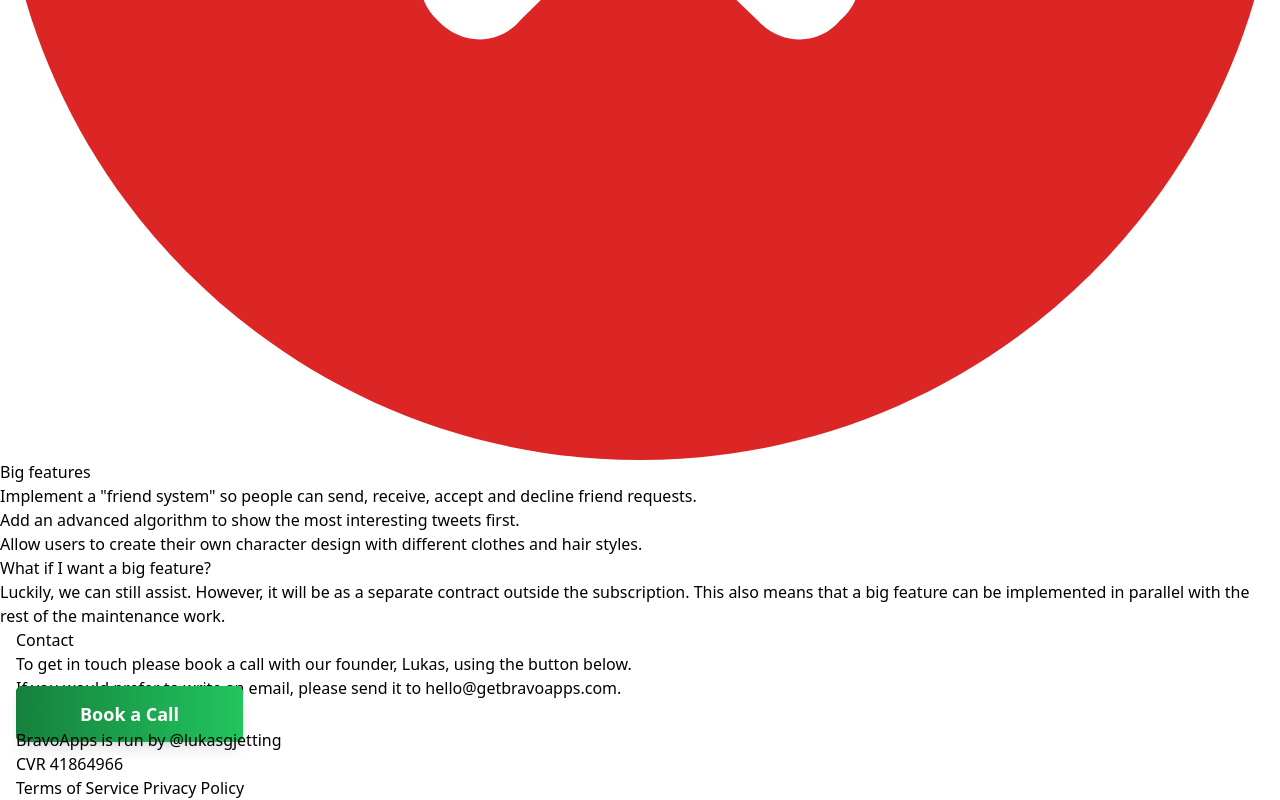
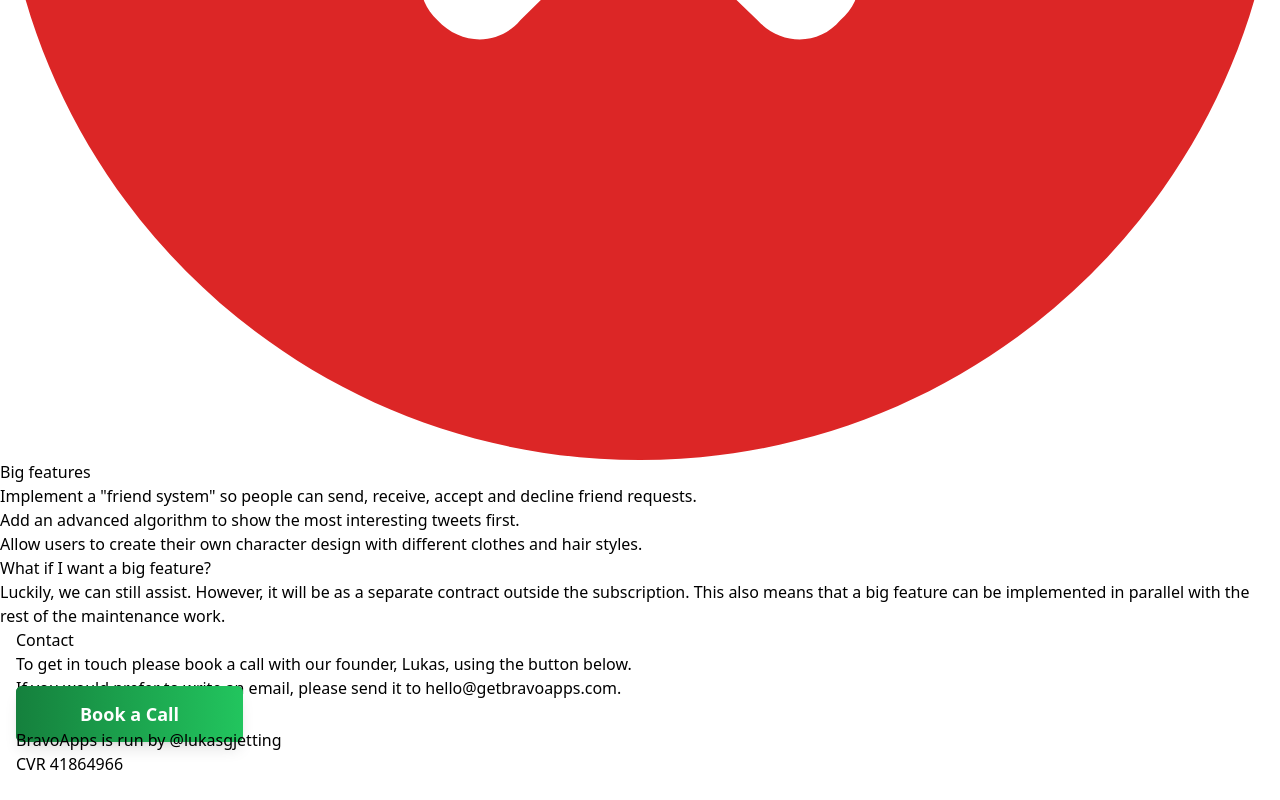
Before and after one commit to lukasgjetting/bravoapps-landingpage, a website built with Parcel: page src/index.html in a window 1280 px wide. Shown: the part 5895-6695 px from the top of the page. After the commit the page ends 6671 px from the top, so only its background shows below. Built offline with nearby package versions, Linux system fonts and the light colour scheme.

Commit message:
Remove terms and privacy policy links

```diff
--- a/src/index.html
+++ b/src/index.html
@@ -257,8 +257,6 @@
                         <span>CVR 41864966</span>
                     </div>
                     <div class="w-1/2 flex flex-col text-center">
-                        <a class="underline" href="terms.html">Terms of Service</a>
-                        <a class="underline" href="privacy.html">Privacy Policy</a>
                     </div>
                 </div>
             </footer>
```
